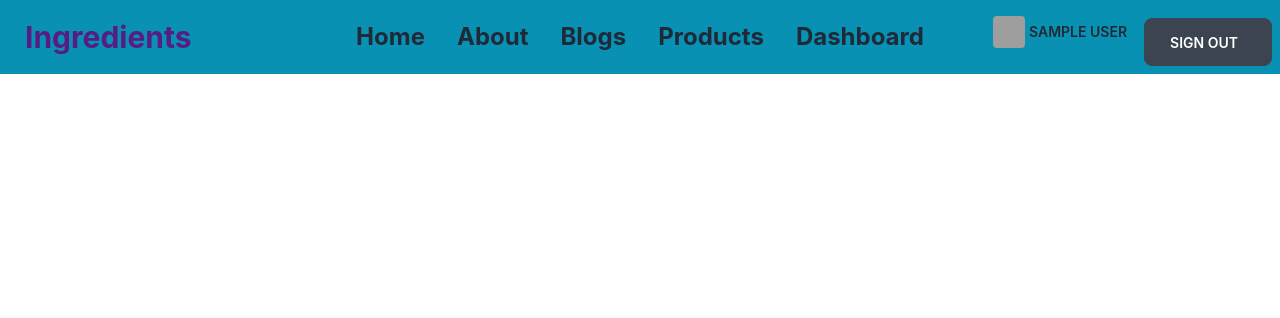
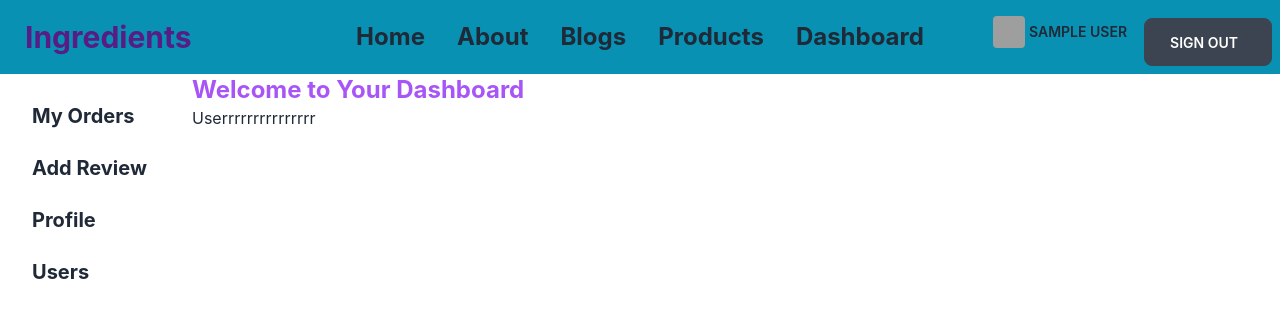
Before and after one commit to Soyebmahir/Computer-Ingredients-Client-Side, a React (Create React App) app: page /dashboard/user in a window 1280 px wide. Shown: the top 318 px of the page. Built offline with nearby package versions, Linux system fonts and the light colour scheme; no server answers; sample sign-in values are in the browser's storage; grey boxes are pictures that could not be loaded.

Commit message:
user compo create and set under dashboard

```diff
--- a/src/App.js
+++ b/src/App.js
@@ -6,6 +6,7 @@ import AddReviews from './components/Dashboard/AddReviews';
 import Dashboard from './components/Dashboard/Dashboard';
 import Orders from './components/Dashboard/Orders';
 import Profile from './components/Dashboard/Profile';
+import Users from './components/Dashboard/Users';
 import Home from './components/Home/Home';
 import Login from './components/Login/Login';
 import RequireAuth from './components/Login/RequireAuth';
@@ -30,6 +31,7 @@ function App() {
           <Route index element={<Orders></Orders>}></Route>
           <Route path="review" element={<AddReviews></AddReviews>}></Route>
           <Route path="profile" element={<Profile></Profile>}></Route>
+          <Route path="user" element={<Users></Users>}></Route>
         </Route>
         <Route path='/blogs' element={<Blogs></Blogs>}></Route>
         <Route path='/login' element={<Login></Login>}></Route>
--- a/src/components/Dashboard/Dashboard.js
+++ b/src/components/Dashboard/Dashboard.js
@@ -16,6 +16,7 @@ const Dashboard = () => {
                     <li><Link className='font-bold text-xl' to="/dashboard">My Orders</Link></li>
                     <li><Link className='font-bold text-xl' to="/dashboard/review">Add Review</Link></li>
                     <li><Link className='font-bold text-xl' to="/dashboard/profile">Profile</Link></li>
+                    <li><Link className='font-bold text-xl' to="/dashboard/user">Users</Link></li>
                 </ul>
 
             </div>
--- a/src/components/Dashboard/Orders.js
+++ b/src/components/Dashboard/Orders.js
@@ -8,7 +8,12 @@ const Orders = () => {
 
     useEffect(() => {
         if (user) {
-            fetch(`http://localhost:5000/orders?email=${user.email}`)
+            fetch(`http://localhost:5000/orders?email=${user.email}`, {
+                method: 'GET',
+                headers: {
+                    'authorization': `Bearer ${localStorage.getItem('accessToken')}`
+                }
+            })
                 .then(res => res.json())
                 .then(data => setOrders(data));
         }
--- /dev/null
+++ b/src/components/Dashboard/Users.js
@@ -0,0 +1,11 @@
+import React from 'react';
+
+const Users = () => {
+    return (
+        <div>
+            Userrrrrrrrrrrrrrr
+        </div>
+    );
+};
+
+export default Users;
```
